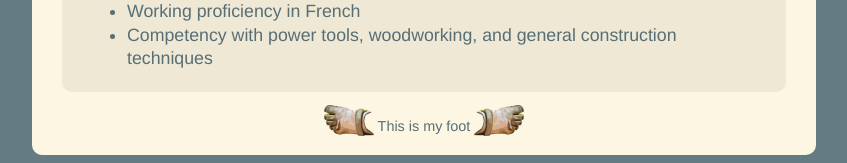
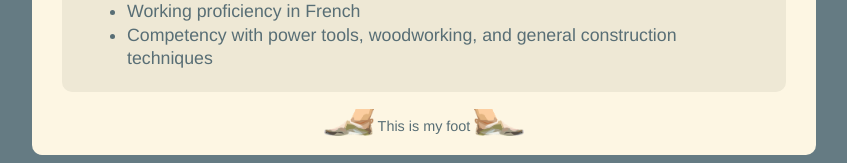
Before and after one commit to baroquebloke/flaskr, a Flask app: page / in a window 1280 px wide. Shown: the part 3596-3759 px from the top of the page, without its empty margins (216-1063 px from the left). Run offline with Flask 2, Linux system fonts and the light colour scheme.

Commit message:
changed shoes...

```diff
--- a/templates/layouts/base.html
+++ b/templates/layouts/base.html
@@ -36,8 +36,8 @@
         {% block resume %}
         {% endblock %}
       </div>
-        <img src="/static/small_foot_left.png" alt="FOOT" class="left-foot"/>
-        <img src="/static/small_foot_right.png" alt="FOOT" class="right-foot"/>
+        <img src="/static/side_left.png" alt="FOOT" class="left-foot"/>
+        <img src="/static/side_right.png" alt="FOOT" class="right-foot"/>
       <div class="page-footer">
         {% block page_footer %}
         {% endblock page_footer %}
```
Also changed, not shown: static/side_left.png (added), static/side_right.png (added), static/small_foot_left.png (deleted), static/small_foot_right.png (deleted).
